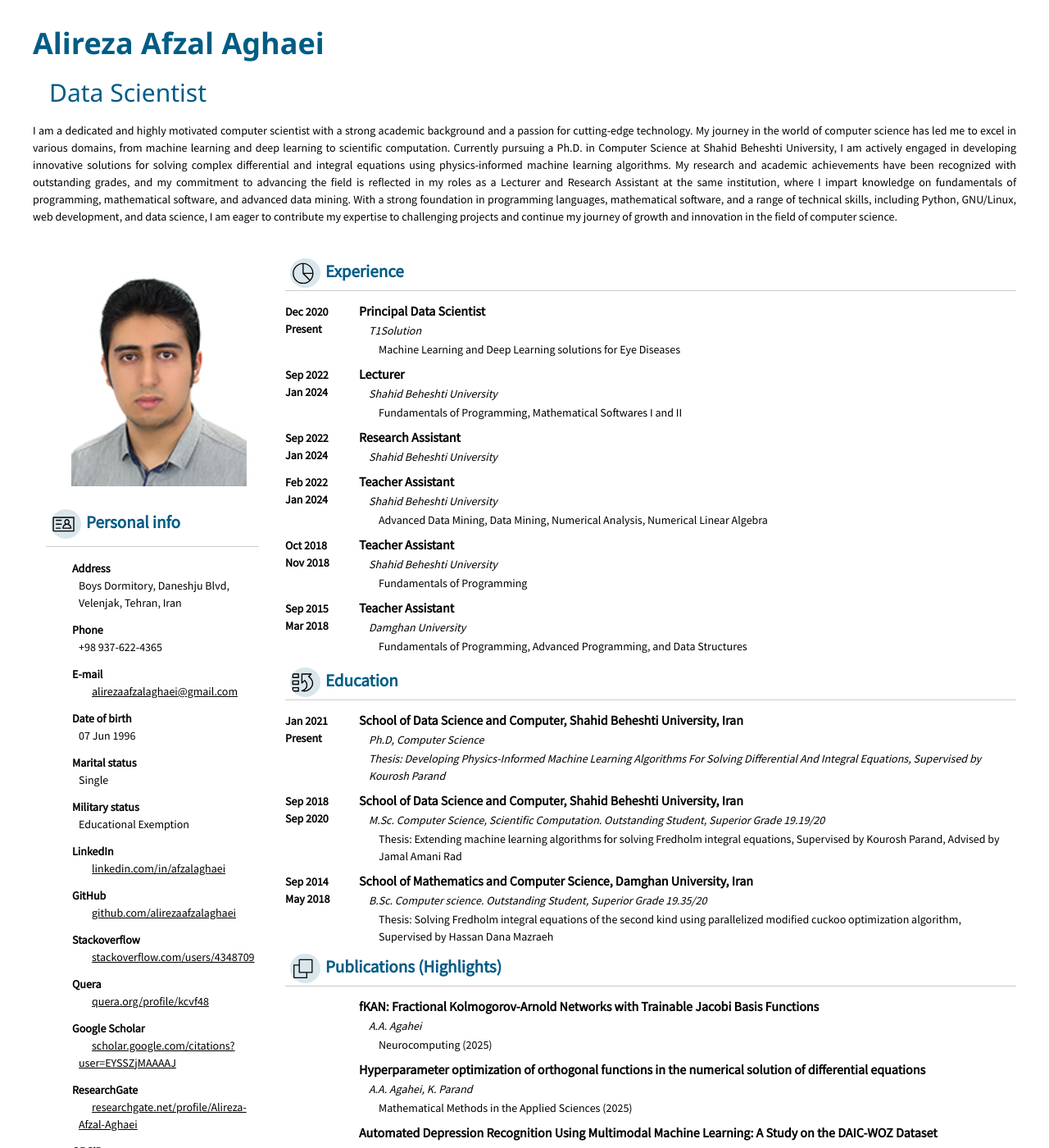
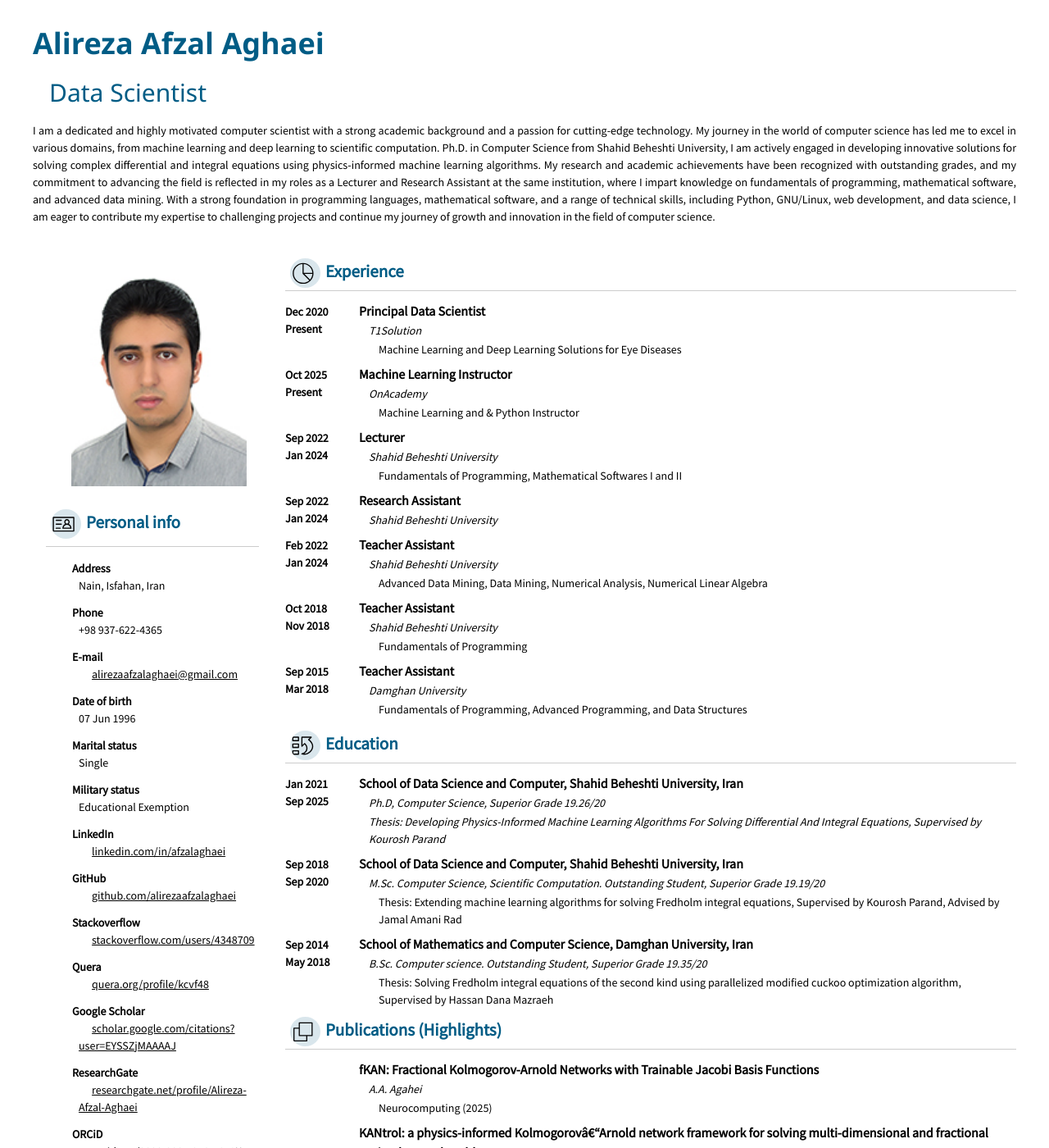
Before and after one commit to alirezaafzalaghaei/alirezaafzalaghaei.github.io, a Jekyll site: the page pages/cv/index.html, which Jekyll copies as it is, in a window 1280 px wide and 1400 px high. Shown: the whole window at 82% size. Built offline with Jekyll 4.4.1, drawn with Linux system fonts in a browser that asks for light colours; some of the changed text lies outside the part shown.

Commit message:
Update Resume

```diff
--- a/pages/cv/index.html
+++ b/pages/cv/index.html
@@ -223,7 +223,7 @@
       <p style="text-align: justify;" class="text">I am a dedicated and highly motivated computer scientist with a
          strong academic background and a passion for cutting-edge technology. My journey in the world of computer
          science has led me to excel in various domains, from machine learning and deep learning to scientific
-         computation. Currently pursuing a Ph.D. in Computer Science at Shahid Beheshti University, I am actively
+         computation. Ph.D. in Computer Science from Shahid Beheshti University, I am actively
          engaged in developing innovative solutions for solving complex differential and integral equations using
          physics-informed machine learning algorithms. My research and academic
          achievements have been recognized with outstanding grades, and my commitment to advancing the field is
@@ -242,7 +242,7 @@
             <div class="box w3-border-bottom" id="info"><span class="ico"></span>Personal info</div>
             <div class="item">
                <span>Address</span>
-               <span>Boys Dormitory, Daneshju Blvd, Velenjak, Tehran, Iran</span>
+               <span>Nain, Isfahan, Iran</span>
             </div>
             <div class="item">
                <span>Phone</span>
@@ -308,12 +308,20 @@
       <div class="w3-container w3-rest right">
          <div class="block">
             <div class="box w3-border-bottom" id="experience"><span class="ico"></span>Experience</div>
-                           <div class="item">
+               <div class="item">
                   <div class="w3-col item-left">Dec 2020<br>Present</div>
                   <div class="w3-rest item-right">
                      <div class="item-right-1">Principal Data Scientist</div>
                      <div class="item-right-2">T1Solution</div>
-                     <div class="item-right-3">Machine Learning and Deep Learning solutions for Eye Diseases</div>
+                     <div class="item-right-3">Machine Learning and Deep Learning Solutions for Eye Diseases</div>
+                  </div>
+               </div>
+               <div class="item">
+                  <div class="w3-col item-left">Oct 2025<br>Present</div>
+                  <div class="w3-rest item-right">
+                     <div class="item-right-1">Machine Learning Instructor</div>
+                     <div class="item-right-2">OnAcademy</div>
+                     <div class="item-right-3">Machine Learning and &amp; Python Instructor</div>
                   </div>
                </div>
 
@@ -361,11 +369,11 @@
             <div class="block">
                <div class="box w3-border-bottom" id="education"><span class="ico"></span>Education</div>
                <div class="item">
-                  <div class="w3-col item-left">Jan 2021<br>Present</div>
+                  <div class="w3-col item-left">Jan 2021<br>Sep 2025</div>
                   <div class="w3-rest item-right">
                      <div class="item-right-1">School of Data Science and Computer, Shahid Beheshti University, Iran
                      </div>
-                     <div class="item-right-2">Ph.D, Computer Science</div>
+                     <div class="item-right-2">Ph.D, Computer Science, Superior Grade 19.26/20</div>
                      <div class="item-right-2">Thesis: Developing Physics-Informed Machine Learning Algorithms For
                         Solving Differential And Integral Equations, Supervised by Kourosh Parand</div>
                   </div>
@@ -410,9 +418,17 @@
                <div class="item">
                   <div class="w3-col item-left"></div>
                   <div class="w3-rest item-right">
-                     <div class="item-right-1">Hyperparameter optimization of orthogonal functions in the numerical solution of differential equations</div>
-                     <div class="item-right-2">A.A. Agahei, K. Parand</div>
-                     <div class="item-right-3">Mathematical Methods in the Applied Sciences (2025)</div>
+                     <div class="item-right-1">KANtrol: a physics-informed Kolmogorov–Arnold network framework for solving multi-dimensional and fractional optimal control problems</div>
+                     <div class="item-right-2">A.A. Agahei</div>
+                     <div class="item-right-3">Engineering with Computers (2025)</div>
+                  </div>
+               </div>
+               <div class="item">
+                  <div class="w3-col item-left"></div>
+                  <div class="w3-rest item-right">
+                     <div class="item-right-1">Towards Quantifying Bias in Large Language Models</div>
+                     <div class="item-right-2">A. Nosrati, A.A. Aghaei, R.H. Davies, R. Ramnath</div>
+                     <div class="item-right-3">NeurIPS 2025 Workshop on Efficient Reasoning</div>
                   </div>
                </div>
                <div class="item">
@@ -436,10 +452,9 @@
                               <div class="item">
                   <div class="w3-col item-left"></div>
                   <div class="w3-rest item-right">
-                     <div class="item-right-1">Parallel LS-SVM for the numerical simulation of fractional Volterra’s
-                        population model</div>
-                     <div class="item-right-2">K. Parand, A.A. Agahei, M. Jani, A. Ghodsi</div>
-                     <div class="item-right-3">Alexandria Engineering Journal (2021)</div>
+                     <div class="item-right-1">A symbolic dataset for large language models to solve second kind Fredholm integral equations</div>
+                     <div class="item-right-2">H. Dana, S. Eslami, A.A. Aghaei, K. Parand</div>
+                     <div class="item-right-3">Scientific Data 1 (2025)</div>
                   </div>
                </div>
             </div>
@@ -484,6 +499,15 @@
                   <div class="w3-rest item-right">
                      <div class="rating"><span class="fill"></span><span class="fill"></span><span
                            class="fill"></span><span class="fill"></span><span></span></div>
+                     <div class="item-right-2">Data Science</div>
+                     <div class="item-right-3">Machine Learning and Deep Learning Algorithms</div>
+                  </div>
+               </div>
+               <div class="item">
+                  <div class="w3-col item-left"></div>
+                  <div class="w3-rest item-right">
+                     <div class="rating"><span class="fill"></span><span class="fill"></span><span
+                           class="fill"></span><span class="fill"></span><span></span></div>
                      <div class="item-right-2">Python</div>
                      <div class="item-right-3">Python 3.x and it's internals</div>
                   </div>
@@ -502,62 +526,25 @@
                   <div class="w3-rest item-right">
                      <div class="rating"><span class="fill"></span><span class="fill"></span><span
                            class="fill"></span><span></span><span></span></div>
-                     <div class="item-right-2">Mathemtical Softwares</div>
-                     <div class="item-right-3">Matlab, Maple, Octave</div>
-                  </div>
-               </div>
-               <div class="item">
-                  <div class="w3-col item-left"></div>
-                  <div class="w3-rest item-right">
-                     <div class="rating"><span class="fill"></span><span class="fill"></span><span
-                           class="fill"></span><span></span><span></span></div>
-                     <div class="item-right-2">Web Developement</div>
-                     <div class="item-right-3">HTML, CSS, JavaScript, Ajax, PHP (Telegram Bot), Django, Sanic, Wordpress
-                     </div>
-                  </div>
-               </div>
-               <div class="item">
-                  <div class="w3-col item-left"></div>
-                  <div class="w3-rest item-right">
-                     <div class="rating"><span class="fill"></span><span
-                           class="fill"></span><span></span><span></span><span></span></div>
-                     <div class="item-right-2">Databases</div>
-                     <div class="item-right-3">Basic knowledge of MySQL, SQLite, Redis</div>
-                  </div>
-               </div>
-            </div>
-            <div class="block">
-               <div class="box w3-border-bottom" id="oldskill"><span class="ico"></span>Other skills</div>
-
-               <div class="item">
-                  <div class="w3-col item-left"></div>
-                  <div class="w3-rest item-right">
-                     <div class="rating"><span class="fill"></span><span class="fill"></span><span
-                           class="fill"></span><span class="fill"></span><span></span></div>
-                     <div class="item-right-2">Data Science</div>
-                     <div class="item-right-3">Machine Learning and Deep Learning Algorithms</div>
-                  </div>
-               </div>
-
-               <div class="item">
-                  <div class="w3-col item-left"></div>
-                  <div class="w3-rest item-right">
-                     <div class="rating"><span class="fill"></span><span class="fill"></span><span
-                           class="fill"></span><span class="fill"></span><span></span></div>
                      <div class="item-right-2">Evolutionary Algorithms</div>
-                     <div class="item-right-3">Genetic Algorithm, Cuckoo Optimization Algorithm, and Chimp Optimizatino
+                     <div class="item-right-3">Genetic Algorithm, Cuckoo Optimization Algorithm, and Chimp Optimization
                         Algorithm</div>
                   </div>
                </div>
                <div class="item">
                   <div class="w3-col item-left"></div>
                   <div class="w3-rest item-right">
-                     <div class="rating"><span class="fill"></span><span class="fill"></span><span
-                           class="fill"></span><span></span><span></span></div>
-                     <div class="item-right-2">Parallel Computation</div>
-                     <div class="item-right-3">Familiar with OpenMP, MPI, Cuda</div>
+                     <div class="rating"><span class="fill"></span><span class="fill"></span><span></span><span></span><span></span></div>
+                     <div class="item-right-2">Mathematical Softwares</div>
+                     <div class="item-right-3">Matlab, Maple, Octave</div>
                   </div>
                </div>
+
+            </div>
+            <div class="block">
+               <div class="box w3-border-bottom" id="oldskill"><span class="ico"></span>Other skills</div>
+
+
                <div class="item">
                   <div class="w3-col item-left"></div>
                   <div class="w3-rest item-right">
@@ -567,17 +554,16 @@
                      <div class="item-right-3">C, C++, C#</div>
                   </div>
                </div>
-               <div class="item">
+
+            <div class="item">
                   <div class="w3-col item-left"></div>
                   <div class="w3-rest item-right">
-                     <div class="rating"><span class="fill"></span><span
-                           class="fill"></span><span></span><span></span><span></span></div>
-                     <div class="item-right-2">Computer Vision</div>
-                     <div class="item-right-3">Basic knowledge of Image Processing techniques</div>
+                     <div class="rating"><span class="fill"></span><span class="fill"></span><span
+                           ></span><span></span><span></span></div>
+                     <div class="item-right-2">Parallel Computation</div>
+                     <div class="item-right-3">Familiar with OpenMP, MPI, Cuda</div>
                   </div>
                </div>
-
-
                <div class="item">
                   <div class="w3-col item-left"></div>
                   <div class="w3-rest item-right">
@@ -596,6 +582,38 @@
                      <div class="item-right-3">Familiar with Microsoft Word, Powerpoint and Excel</div>
                   </div>
                </div>
+            <div class="item">
+                  <div class="w3-col item-left"></div>
+                  <div class="w3-rest item-right">
+                     <div class="rating"><span class="fill"></span><span class="fill"></span><span></span><span></span><span></span></div>
+                     <div class="item-right-2">Web Developement</div>
+                     <div class="item-right-3">HTML, CSS, JavaScript, Ajax, PHP (Telegram Bot), Django, Sanic, Wordpress</div>
+                  </div>
+               </div>
+
+
+               <div class="item">
+                  <div class="w3-col item-left"></div>
+                  <div class="w3-rest item-right">
+                     <div class="rating"><span class="fill"></span><span></span><span></span><span></span><span></span></div>
+                     <div class="item-right-2">Databases</div>
+                     <div class="item-right-3">Basic knowledge of MySQL, SQLite, Redis</div>
+                  </div>
+               </div>
+
+
+               <div class="item">
+                  <div class="w3-col item-left"></div>
+                  <div class="w3-rest item-right">
+                     <div class="rating"><span class="fill"></span><span
+                           ></span><span></span><span></span><span></span></div>
+                     <div class="item-right-2">Computer Vision</div>
+                     <div class="item-right-3">Basic knowledge of Image Processing techniques</div>
+                  </div>
+               </div>
+
+
+
 
                <div class="item">
                   <div class="w3-col item-left"></div>
@@ -646,7 +664,7 @@
                   <div class="w3-col item-left"></div>
                   <div class="w3-rest item-right">
                      <div class="item-right-2">TChat</div>
-                     <div class="item-right-3">Implementation of a Terminal-Based Chat Application<a
+                     <div class="item-right-3">Implementation of a Terminal-Based Chat Application <a
                            href="https://github.com/alirezaafzalaghaei/tchat">[Source Code]</a></div>
                   </div>
                </div>
```
Also changed, not shown: 1 other file.
